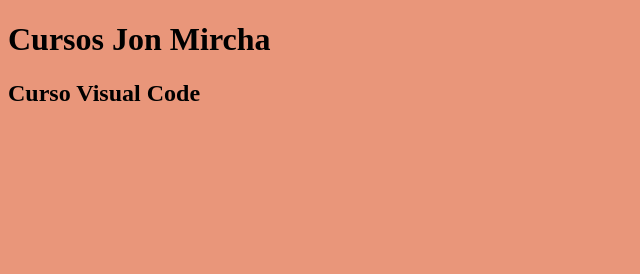
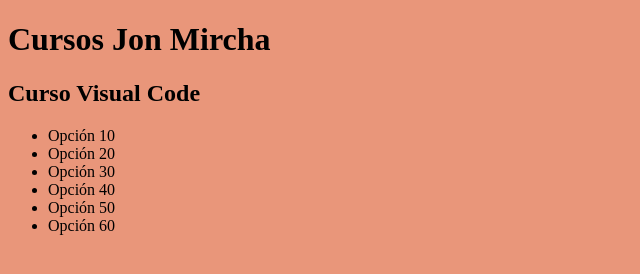
Before and after one commit to Nburgos13/curso-jonmircha, a plain HTML site: page index.html in a window 1280 px wide. Shown: the whole page, without its empty margins (0-640 px from the left). Drawn offline with Linux system fonts and the light colour scheme.

Commit message:
Primera configuracion del curso VCode

```diff
--- a/index.html
+++ b/index.html
@@ -10,6 +10,15 @@
 <body>
     <h1>Cursos Jon Mircha</h1>
     <h2>Curso Visual Code</h2>
+    <ul>
+        <li>Opción 10</li>
+        <!-- <li>Opción 1</li> -->
+        <li>Opción 20</li>
+        <li>Opción 30</li>
+        <li>Opción 40</li>
+        <li>Opción 50</li>
+        <li>Opción 60</li>
+    </ul>
     <script href="js/pagina.js"></script>
 </body>
 </html>
```
